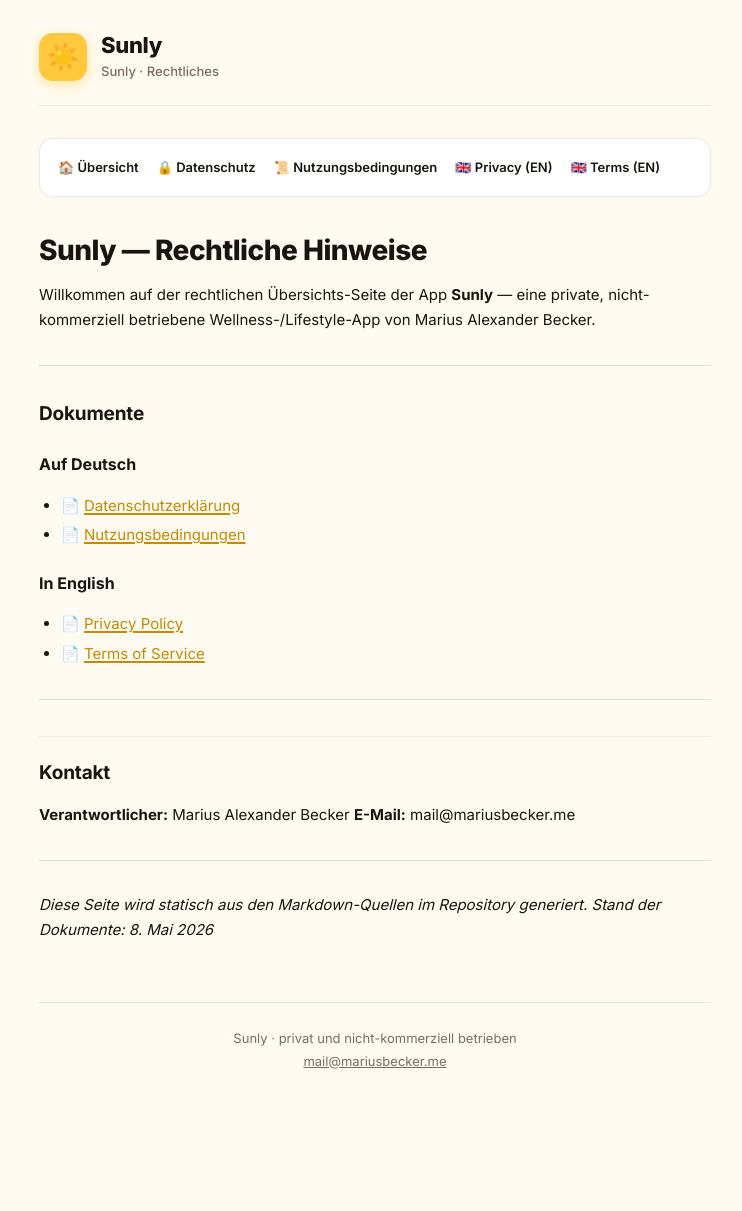
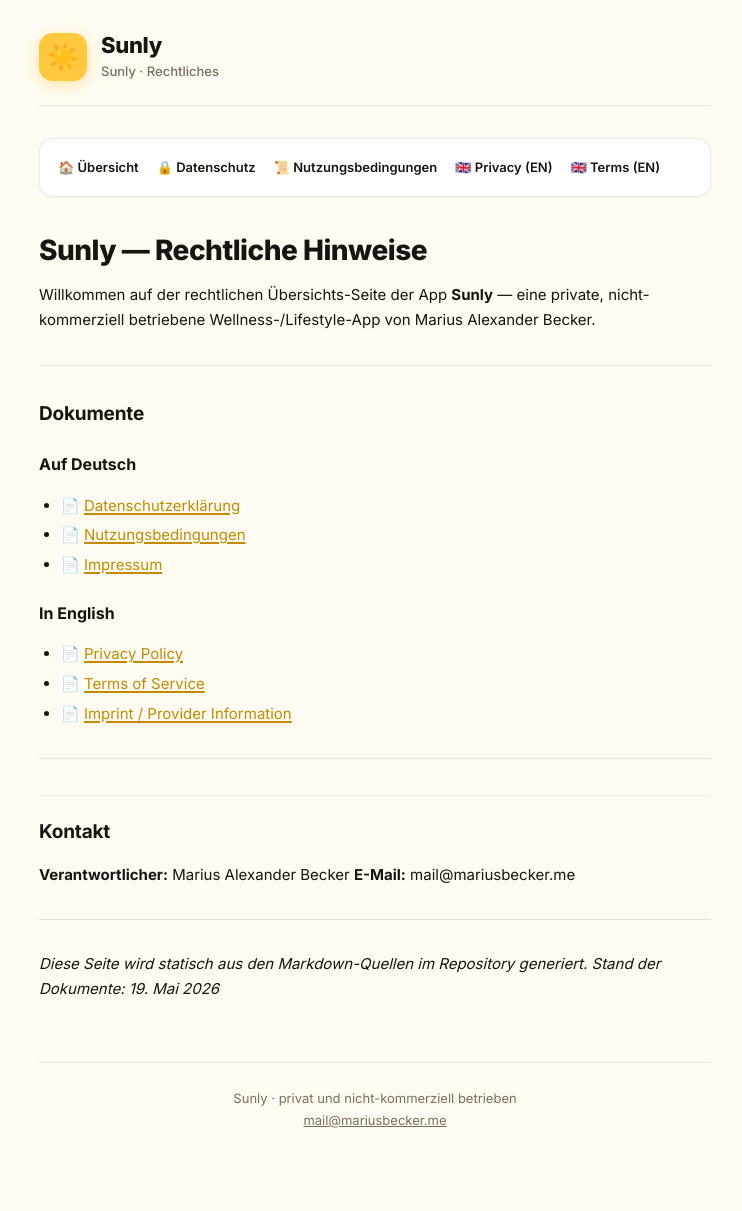
Before and after one commit to de34dm32ksm/sunly-legal, a Jekyll site: the page built from index.md, in a window 1280 px wide. Shown: the whole page, without its empty margins (265-1007 px from the left). Built offline with Jekyll 4.4.1, drawn with Linux system fonts in a browser that asks for light colours; before the commit the page ends 1152 px from its top, so only the background shows below that.

Commit message:
Add Impressum (DE + EN) and link from index
Adds a German Impressum page (§ 5 TMG: address, contact, standard
liability clauses for content and links) and an English equivalent,
and links both from index.md. Updates "Stand der Dokumente" date.

Co-Authored-By: Claude Opus 4.7 (1M context) <noreply@anthropic.com>

```diff
--- a/index.md
+++ b/index.md
@@ -15,11 +15,13 @@ Willkommen auf der rechtlichen Übersichts-Seite der App **Sunly** — eine priv
 
 - 📄 [Datenschutzerklärung](./privacy)
 - 📄 [Nutzungsbedingungen](./terms)
+- 📄 [Impressum](./imprint)
 
 ### In English
 
 - 📄 [Privacy Policy](./privacy-en)
 - 📄 [Terms of Service](./terms-en)
+- 📄 [Imprint / Provider Information](./imprint-en)
 
 ---
 
@@ -31,4 +33,4 @@ Willkommen auf der rechtlichen Übersichts-Seite der App **Sunly** — eine priv
 ---
 
 *Diese Seite wird statisch aus den Markdown-Quellen im Repository generiert.
-Stand der Dokumente: 8. Mai 2026*
+Stand der Dokumente: 19. Mai 2026*
```
Also changed, not shown: imprint-en.md (added, +39 -0 lines), imprint.md (added, +39 -0 lines).
